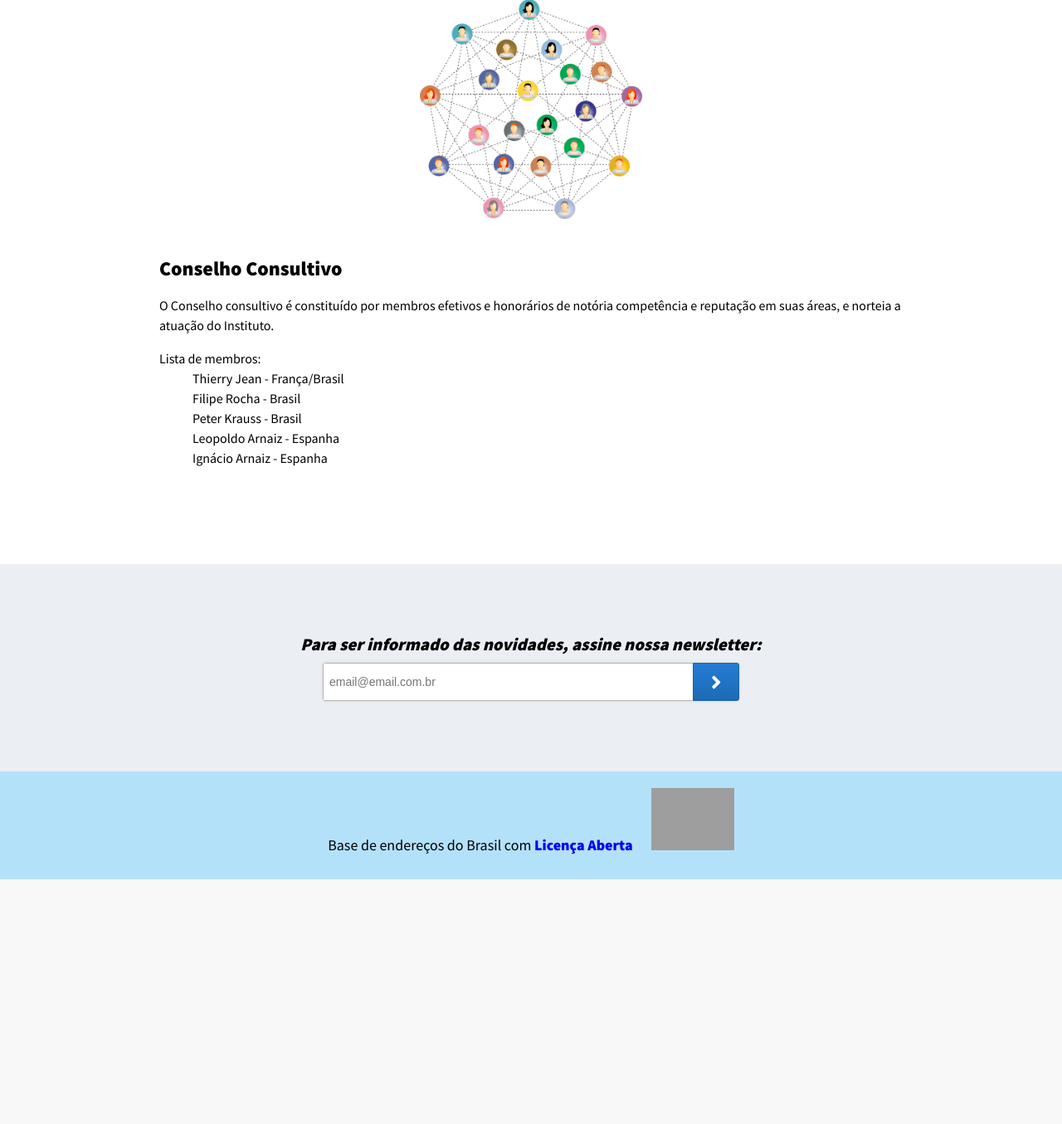
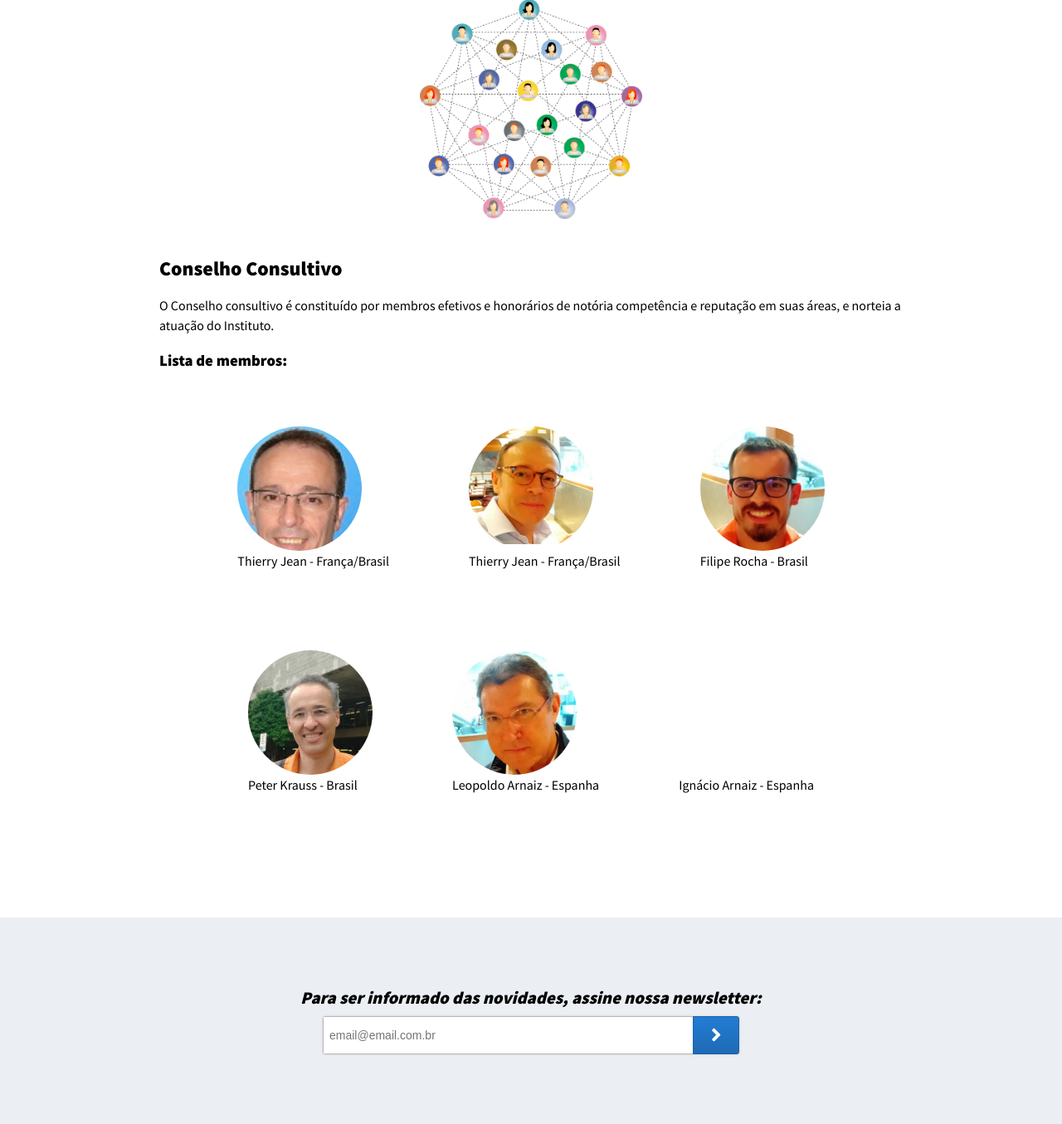
Before and after one commit to AddressForAll/site-v1, a PHP site: page /quemsomos.php in a window 1280 px wide. Shown: the part 699-2054 px from the top of the page at 83% size. Before the commit the page ends 1759 px from the top, so only its background shows below. Run offline with PHP 8.4, Linux system fonts and the light colour scheme; style sheets or scripts are compiled from the project's sources; some libraries are stand-ins or nearby versions; grey boxes are pictures that could not be loaded.

Commit message:
Adding team

```diff
--- a/quemsomos.php
+++ b/quemsomos.php
@@ -32,14 +32,46 @@
   <div id='conselho-consultivo'>
     <h2>Conselho Consultivo</h2>
     <p>O Conselho consultivo é constituído por membros efetivos e honorários de notória competência e reputação em suas áreas, e norteia a atuação do Instituto.</p>
-    <dl>
-      <dt>Lista de membros:</dt>
-      <dd>Thierry Jean - França/Brasil</dd>
-      <dd>Filipe Rocha - Brasil</dd>
-      <dd>Peter Krauss - Brasil</dd>
-      <dd>Leopoldo Arnaiz - Espanha</dd>
-      <dd>Ignácio Arnaiz - Espanha</dd>
-    </dl>
+    <div>
+      <h3>Lista de membros:</h3>
+      <div class='team-list'>
+        <div class='team-profile'>
+          <div class='team-picture'>
+            <img src='resources/img/equipe-thierry.jpg'>
+          </div>
+          <span>Thierry Jean - França/Brasil</span>
+        </div>
+        <div class='team-profile'>
+          <div class='team-picture'>
+            <img src='resources/img/equipe-thierry2.jpg'>
+          </div>
+          <span>Thierry Jean - França/Brasil</span>
+        </div>
+        <div class='team-profile'>
+          <div class='team-picture'>
+            <img src='resources/img/equipe-filipe.jpg'>
+          </div>
+          <span>Filipe Rocha - Brasil</span>
+        </div>
+        <div class='team-profile'>
+          <div class='team-picture'>
+            <img src='resources/img/equipe-peter.jpg'>
+          </div>
+          <span>Peter Krauss - Brasil</span>
+        </div>
+        <div class='team-profile'>
+          <div class='team-picture'>
+            <img src='resources/img/equipe-leopoldo.jpg'>
+          </div>
+          <span>Leopoldo Arnaiz - Espanha</span>
+        </div>
+        <div class='team-profile'>
+          <div class='team-picture'>
+          </div>
+          <span>Ignácio Arnaiz - Espanha</span>
+        </div>
+      </div>
+    </div>
   </div>
 </section>
 <!-- END CONTENT -->
--- a/resources/css/style.css
+++ b/resources/css/style.css
@@ -783,6 +783,41 @@ button.default-blue:hover {
   width: 30%;
 }
 
+#quem-somos .team-list {
+  display: -webkit-box;
+  display: -ms-flexbox;
+  display: flex;
+  -webkit-box-pack: center;
+      -ms-flex-pack: center;
+          justify-content: center;
+  -ms-flex-wrap: wrap;
+      flex-wrap: wrap;
+}
+
+#quem-somos .team-list .team-profile {
+  display: -webkit-box;
+  display: -ms-flexbox;
+  display: flex;
+  -webkit-box-orient: vertical;
+  -webkit-box-direction: normal;
+      -ms-flex-direction: column;
+          flex-direction: column;
+  margin: 3rem;
+}
+
+#quem-somos .team-list .team-picture {
+  position: relative;
+  width: 150px;
+  height: 150px;
+  overflow: hidden;
+  border-radius: 50%;
+}
+
+#quem-somos .team-list .team-picture img {
+  width: 100%;
+  height: auto;
+}
+
 #servicos .cards {
   display: -webkit-box;
   display: -ms-flexbox;
--- a/resources/css/style.scss
+++ b/resources/css/style.scss
@@ -656,6 +656,27 @@ button.default-blue:hover {
 			width: 30%;
 		}
 	}
+	.team-list {
+		display: flex;
+		justify-content: center;
+		flex-wrap: wrap;
+		.team-profile {
+			display: flex;
+			flex-direction: column;
+			margin: 3rem;
+		}
+		.team-picture {
+			position: relative;
+			width: 150px;
+			height: 150px;
+			overflow: hidden;
+			border-radius: 50%;
+			img {
+				width: 100%;
+				height: auto;
+			}
+		}
+	}
 }
 
 #servicos {
```
Also changed, not shown: resources/img/equipe-filipe.jpg (added), resources/img/equipe-leopoldo.jpg (added), resources/img/equipe-peter.jpg (added), resources/img/equipe-thierry.jpg (added), resources/img/equipe-thierry2.jpg (added), 1 other file.
